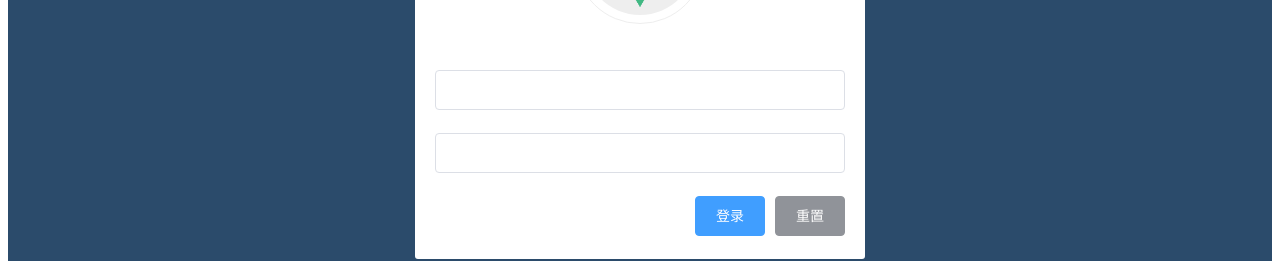
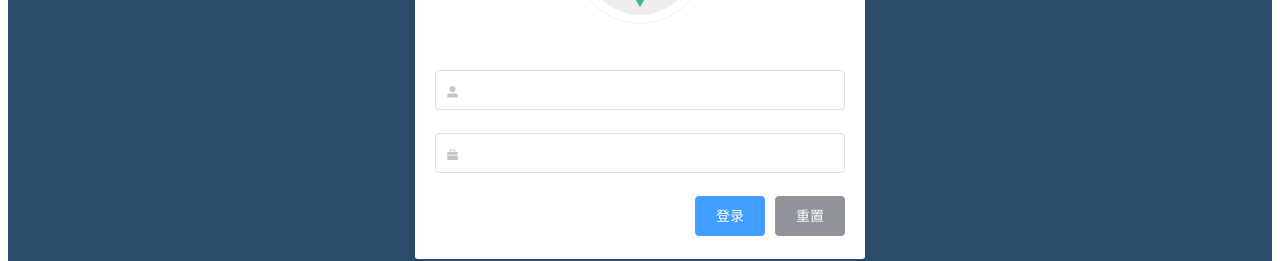
Before and after one commit to lvhuang/vue_shop, a Vue app: page /#/login in a window 1280 px wide. Shown: the part 299-560 px from the top of the page. Built offline with nearby package versions, Linux system fonts and the light colour scheme.

Commit message:
登录数据绑定和表单验证

```diff
--- a/src/components/Login.vue
+++ b/src/components/Login.vue
@@ -7,14 +7,18 @@
       </div>
       <!-- 登录内容 -->
       <div>
-        <el-form label-width="0" class="login_from">
+        <el-form :model="loginForm" :rules="loginFormRules" class="login_from">
           <!-- 用户名 -->
-          <el-form-item>
-            <el-input></el-input>
+          <el-form-item prop="username">
+            <el-input v-model="loginForm.username" prefix-icon="el-icon-user-solid"></el-input>
           </el-form-item>
           <!-- 密码 -->
-          <el-form-item>
-            <el-input></el-input>
+          <el-form-item prop="password">
+            <el-input
+              v-model="loginForm.password"
+              prefix-icon="el-icon-s-cooperation"
+              type="password"
+            ></el-input>
           </el-form-item>
           <!-- 按钮 -->
           <el-form-item class="btns">
@@ -28,7 +32,30 @@
 </template>
 
 <script>
-export default {};
+export default {
+  data() {
+    return {
+      // 这是登录表单的数据对象
+      loginForm: {
+        username: "",
+        password: ""
+      },
+      // 这是表单的验证规则对象
+      loginFormRules: {
+        // 验证用户名是否合法
+        username: [
+          { required: true, message: "请输入用户名", trigger: "blur" },
+          { min: 3, max: 5, message: "长度在 3 到 5 个字符", trigger: "blur" }
+        ],
+        // 验证密码是否合法
+        password: [
+          { required: true, message: "请输入密码", trigger: "change" },
+          { min: 6, max: 15, message: "长度在 6 到 15 个字符", trigger: "blur" }
+        ]
+      }
+    };
+  }
+};
 </script>
 
 <style lang="less" scoped>
@@ -65,13 +92,13 @@ export default {};
     }
   }
 }
-.login_from{
+.login_from {
   position: absolute;
   bottom: 0;
   width: 100%;
   padding: 0 20px;
 }
-.btns{
+.btns {
   display: flex;
   justify-content: flex-end;
 }
```
